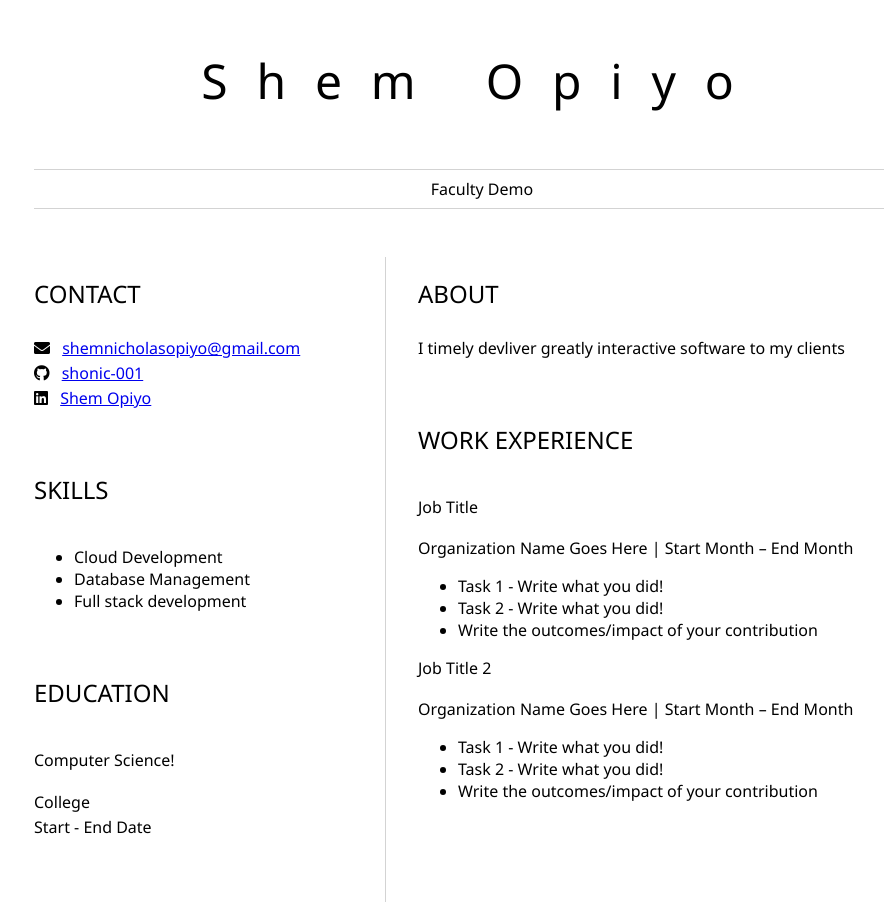
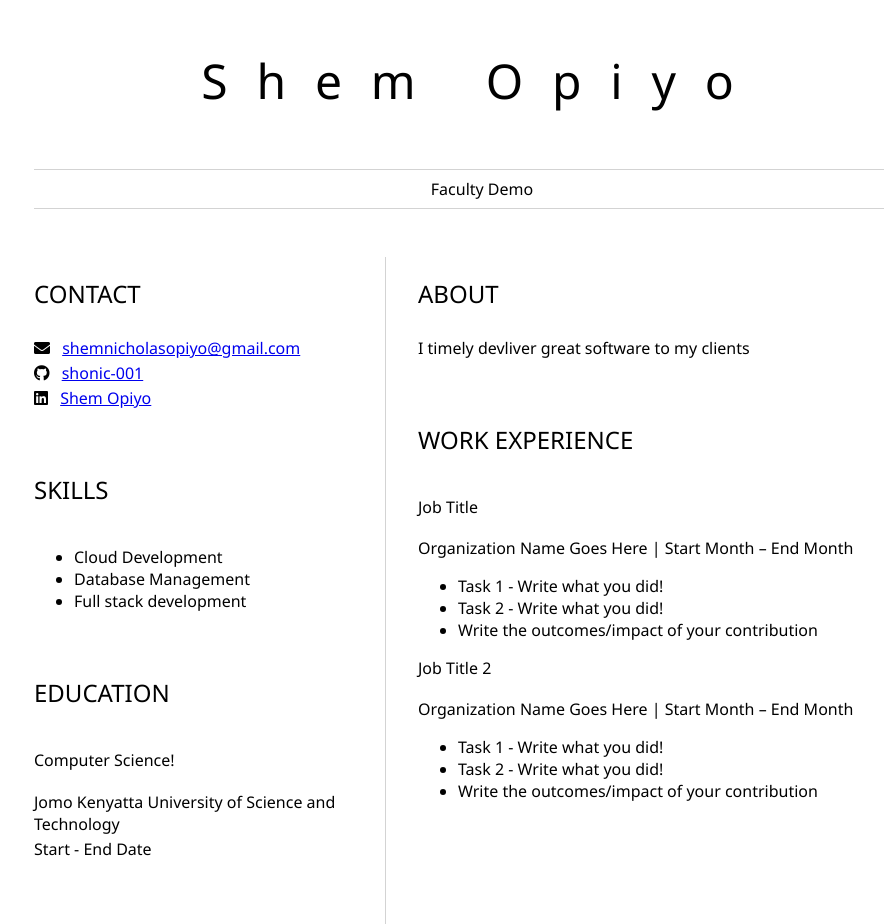
Before and after one commit to shem-opiyo/create-resume, a plain HTML site: page index.html in a window 1280 px wide. Shown: the whole page, without its empty margins (158-1042 px from the left). Before the commit the page ends 902 px from the top, so only its background shows below. Drawn offline with Linux system fonts and the light colour scheme.

Commit message:
updated the resume's education background

```diff
--- a/index.html
+++ b/index.html
@@ -45,7 +45,7 @@
 					<!-- your education -->
                     <h3>Computer Science!</h3>
                     <p>
-                        College
+                        Jomo Kenyatta University of Science and Technology
                     </p>
                     <p>
                         Start - End Date
@@ -56,7 +56,7 @@
 				<section>
 					<h2>ABOUT</h2>
 					<!-- about you -->
-                    <p>I timely devliver greatly interactive software to my clients</p>
+                    <p>I timely devliver great software to my clients</p>
 				</section>
 				<section>
 					<h2>WORK EXPERIENCE</h2>
```
